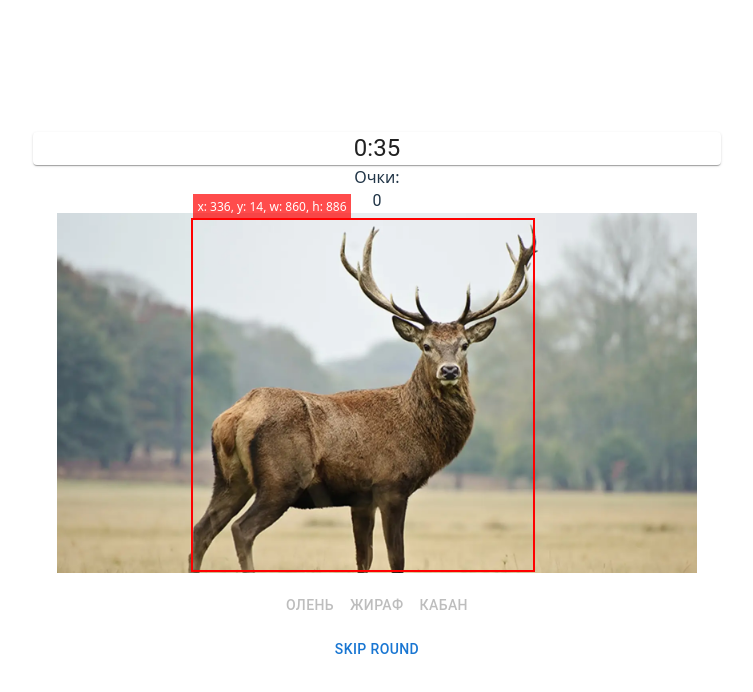
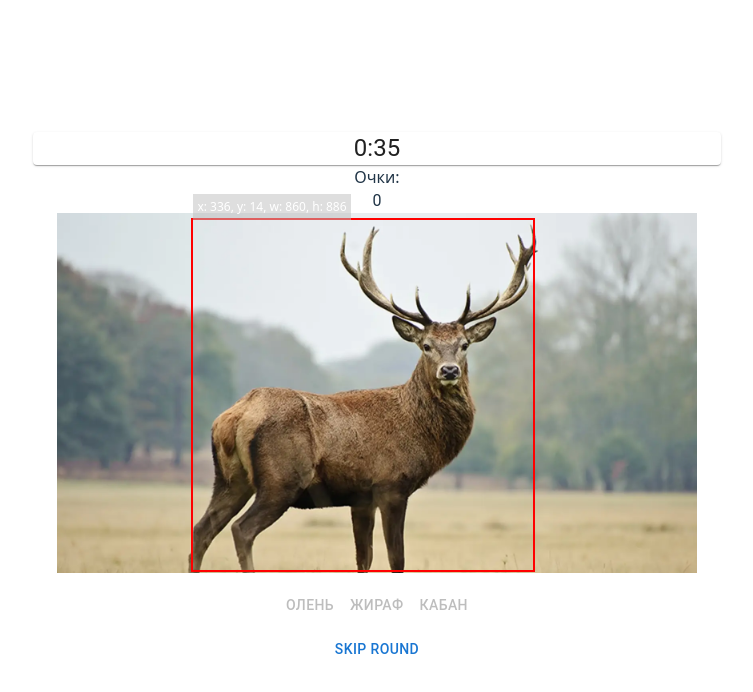
Before and after one commit to Elheid/biodiversity_web_game, a React (Vite) app: page /first-round in a window 1280 px wide. Shown: the top 692 px of the page, without its empty margins (263-1016 px from the left). Built offline with nearby package versions, Linux system fonts and the light colour scheme; the HTML template or start-up script is replaced by a standard one.

Commit message:
changeBoxColor

```diff
--- a/src/components/GameImage.tsx
+++ b/src/components/GameImage.tsx
@@ -120,7 +120,7 @@ export const GameImage = forwardRef<HTMLImageElement, ImgHTMLAttributes<HTMLImag
                         style={{
                             position: 'absolute',
                             bottom: '100%',
-                            background: 'rgba(255, 0, 0, 0.7)',
+                            background: 'rgba(190, 190, 190, 0.5)',
                             color: 'white',
                             padding: 4,
                             fontSize: 12,
```
